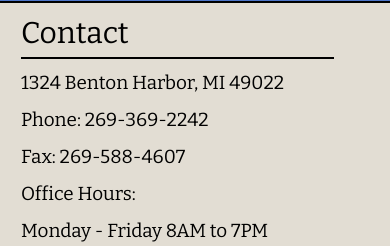
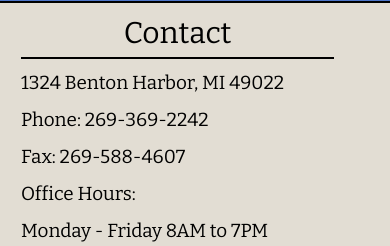
Before and after one commit to hckscripter6/construction-flask, a Flask app: page / in a window 390 px wide. Shown: the part 1306-1552 px from the top of the page. Run offline with Flask 2, Linux system fonts and the light colour scheme; some libraries are stand-ins or nearby versions.

Commit message:
change css

```diff
--- a/static/css/stylesheet.css
+++ b/static/css/stylesheet.css
@@ -614,5 +614,10 @@ img.resize {
 		font-size: 1.7em;
 	}
 
+	div.mission h2,
+	div.services h2,
+	div.third h2 {
+		text-align: center;
+	}
 
 }
```
